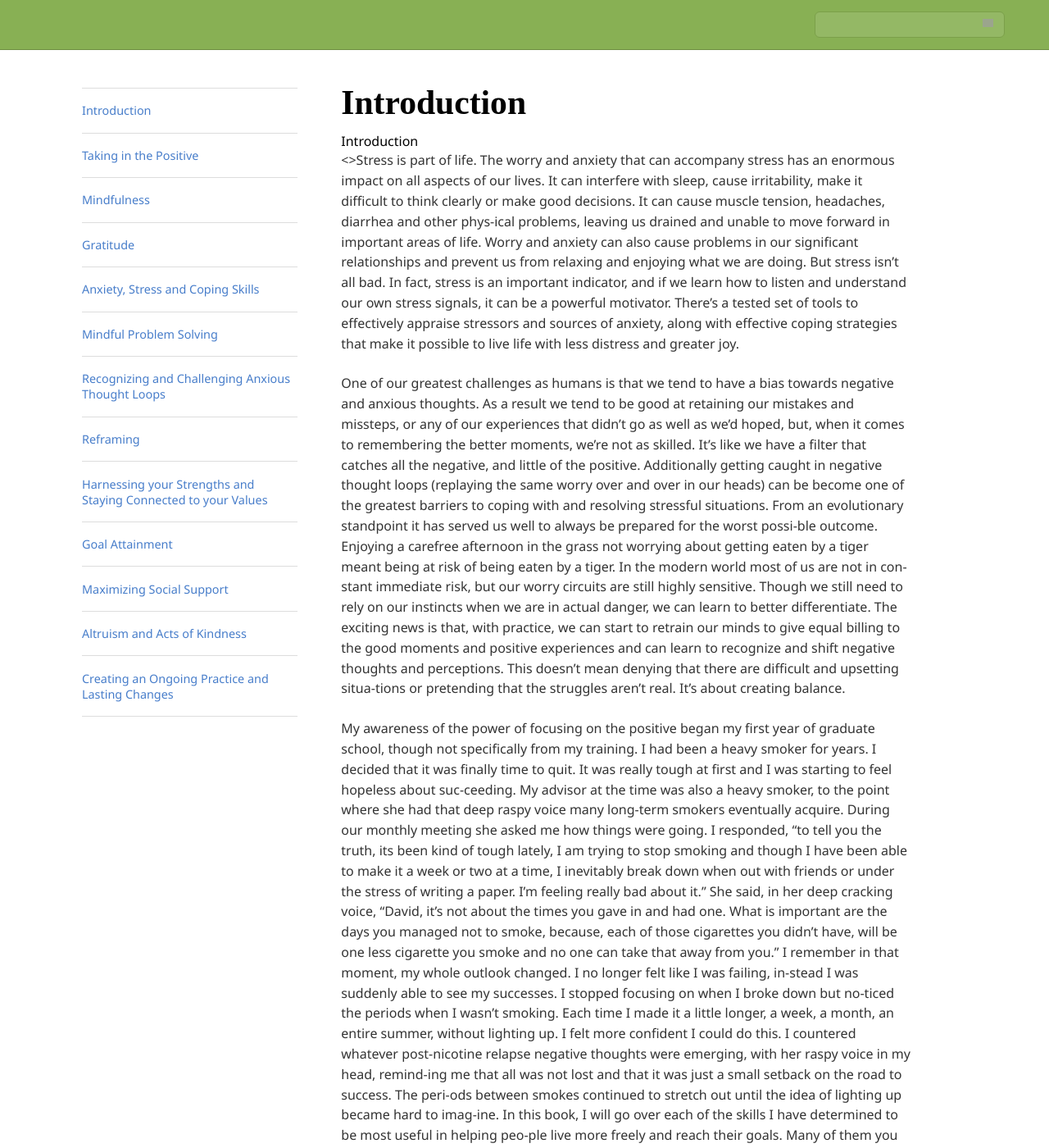
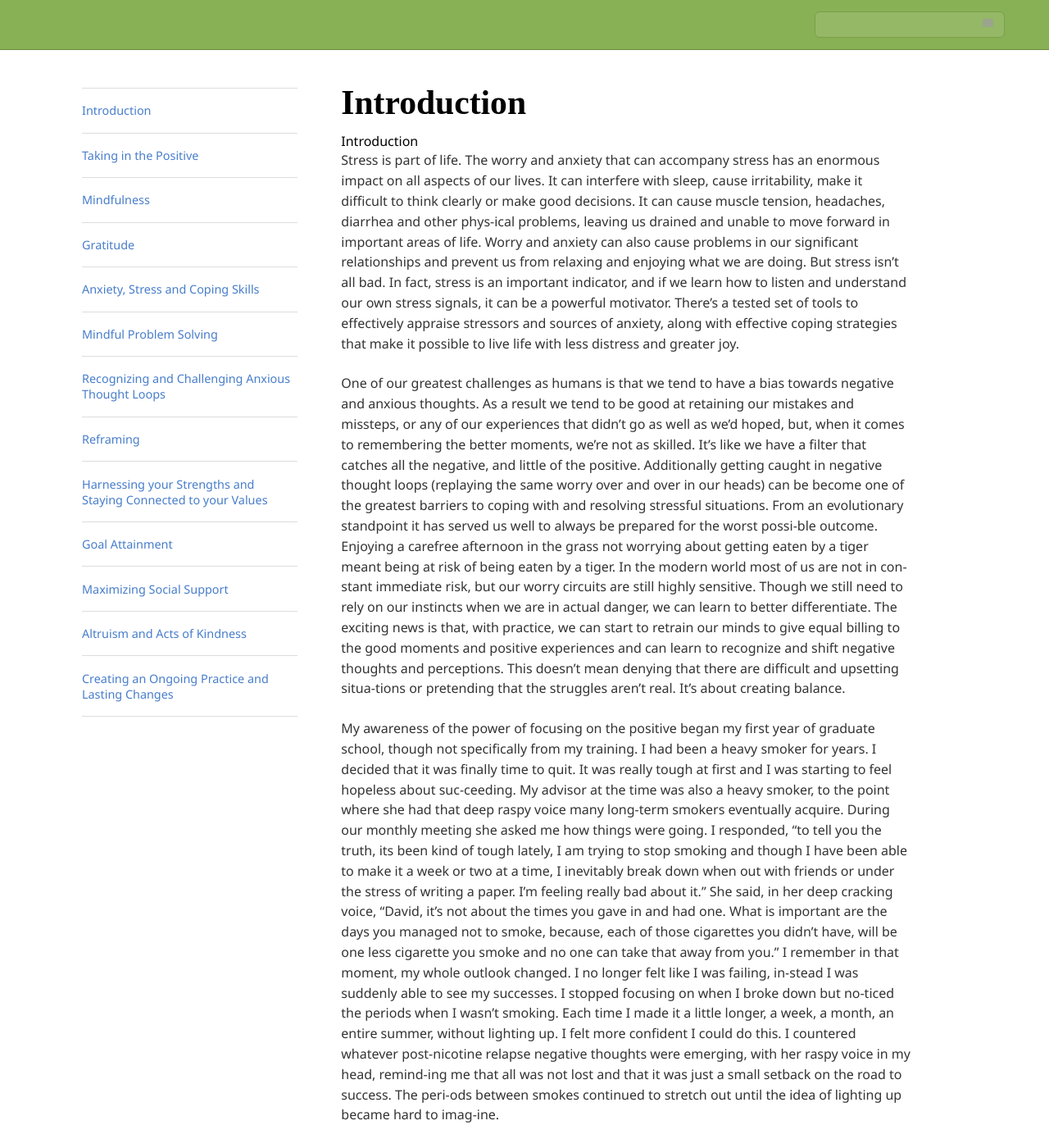
Before and after one commit to mtorres253/mtorres253.github.io, a Jekyll site: the page built from index.html, in a window 1280 px wide and 1400 px high. Shown: the whole window at 82% size. Built offline with Jekyll 4.4.1, drawn with Linux system fonts in a browser that asks for light colours; nearby versions of some CDN libraries; some web fonts are replaced; some of the changed text lies outside the part shown; grey boxes are pictures that could not be loaded.

Commit message:
Update index.html

```diff
--- a/index.html
+++ b/index.html
@@ -5,7 +5,7 @@ title: Introduction
 <h1 id="anxiety-management-workbook">Introduction</h1>
 
 Introduction
-<p><>Stress is part of life. The worry and anxiety that can accompany stress has an enormous impact on all aspects of our lives. It can interfere with sleep, cause irritability, make it difficult to think clearly or make good decisions. It can cause muscle tension, headaches, diarrhea and other phys-ical problems, leaving us drained and unable to move forward in important areas of life. Worry and anxiety can also cause problems in our significant relationships and prevent us from relaxing and enjoying what we are doing.
+<p> Stress is part of life. The worry and anxiety that can accompany stress has an enormous impact on all aspects of our lives. It can interfere with sleep, cause irritability, make it difficult to think clearly or make good decisions. It can cause muscle tension, headaches, diarrhea and other phys-ical problems, leaving us drained and unable to move forward in important areas of life. Worry and anxiety can also cause problems in our significant relationships and prevent us from relaxing and enjoying what we are doing.
 
 But stress isn’t all bad. In fact, stress is an important indicator, and if we learn how to listen and understand our own stress signals, it can be a powerful motivator. There’s a tested set of tools to effectively appraise stressors and sources of anxiety, along with effective coping strategies that make it possible to live life with less distress and greater joy.
 
@@ -24,4 +24,4 @@ She said, in her deep cracking voice,  “David, it’s not about the times you
 
 I remember in that moment, my whole outlook changed. I no longer felt like I was failing, in-stead I was suddenly able to see my successes. I stopped focusing on when I broke down but no-ticed the periods when I wasn’t smoking.  Each time I made it a little longer, a week, a month, an entire summer, without lighting up. I felt more confident I could do this. I countered whatever post-nicotine relapse negative thoughts were emerging, with her raspy voice in my head, remind-ing me that all was not lost and that it was just a small setback on the road to success. The peri-ods between smokes continued to stretch out until the idea of lighting up became hard to imag-ine.
 
-In this book, I will go over each of the skills I have determined to be most useful in helping peo-ple live more freely and reach their goals. Many of them you have heard about already. They get talked about in yoga classes, on TV shows and wellness blogs. Some of them appear in 12-step programs as well. My intent is to present these tools in a way that is easy to understand, gives some insight into the science and research behind them, and offers a variety of exercises to help you learn and practice the skills so they will become a part of your day-to-day life. Some will feel more natural than others. Some you may already being doing, while others may feel really challenging. The key is to do the best you can and keep practicing. Eventually, many of them will become routine. Others may need continued practice and reminders.
+<p> In this book, I will go over each of the skills I have determined to be most useful in helping peo-ple live more freely and reach their goals. Many of them you have heard about already. They get talked about in yoga classes, on TV shows and wellness blogs. Some of them appear in 12-step programs as well. My intent is to present these tools in a way that is easy to understand, gives some insight into the science and research behind them, and offers a variety of exercises to help you learn and practice the skills so they will become a part of your day-to-day life. Some will feel more natural than others. Some you may already being doing, while others may feel really challenging. The key is to do the best you can and keep practicing. Eventually, many of them will become routine. Others may need continued practice and reminders.
```
